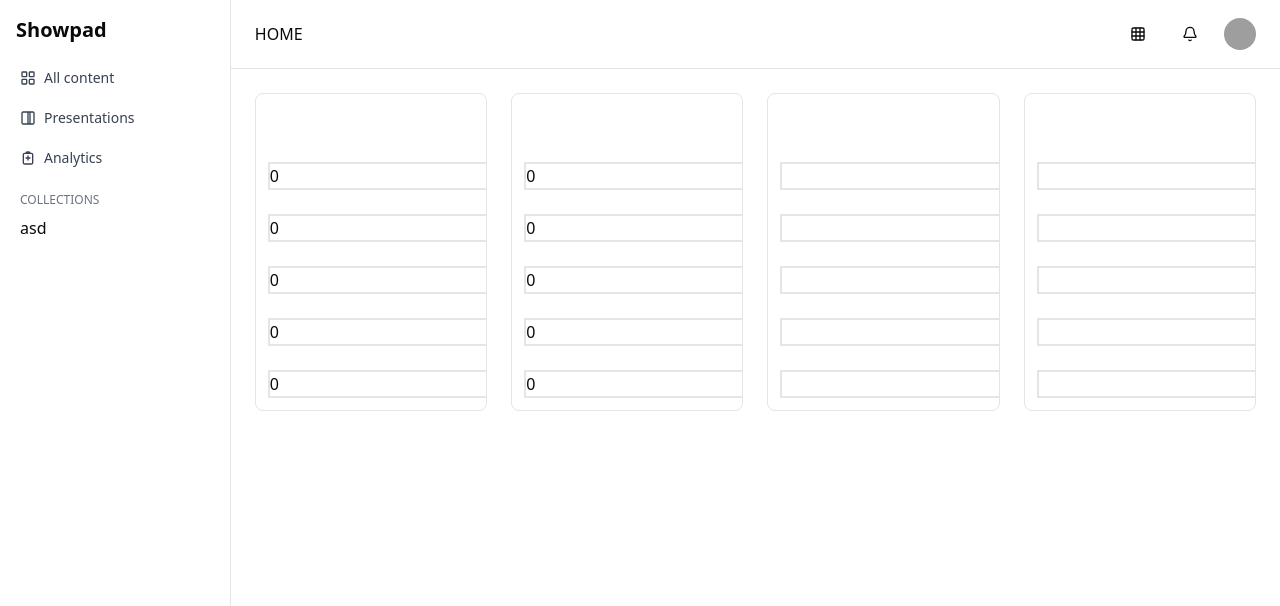
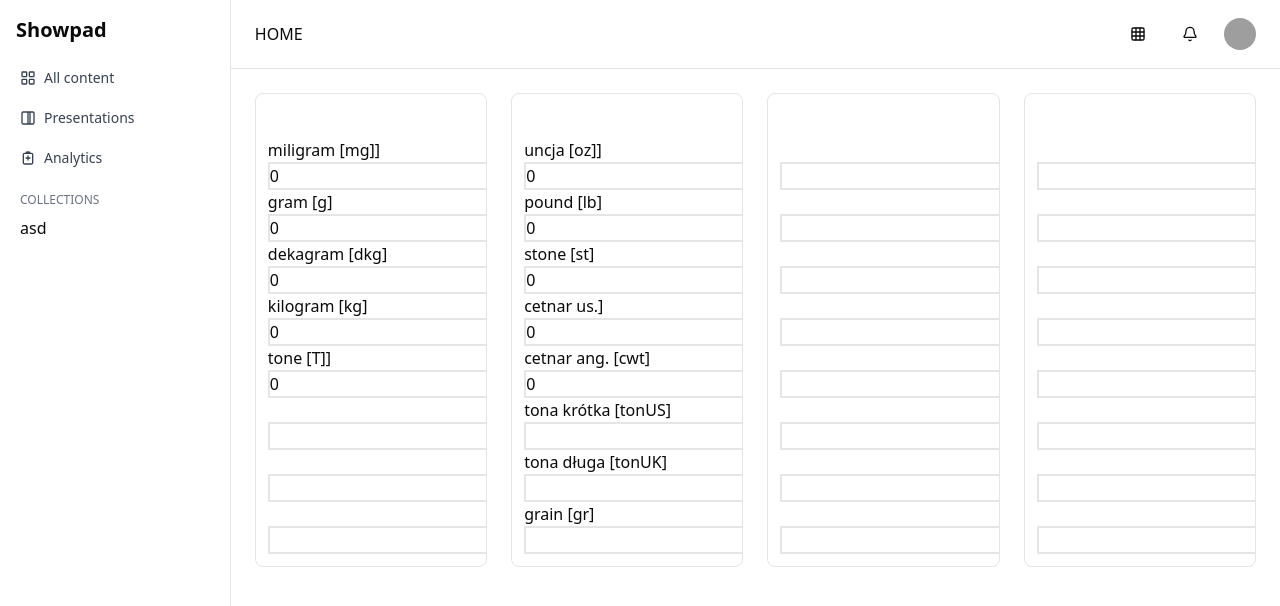
Before and after one commit to PiotrCembrowski/uniter, a Next.js app: page /mass in a window 1280 px wide. Shown: the top 606 px of the page. Built offline with nearby package versions, Linux system fonts and the light colour scheme; grey boxes are pictures that could not be loaded; what next-redux-wrapper would draw is missing.

Commit message:
changing names of components and vars

```diff
--- a/app/components/units/MassUnitCard.tsx
+++ b/app/components/units/MassUnitCard.tsx
@@ -29,9 +29,10 @@ export default function MassUnitCard({ title, value }: UnitCardProps) {
   const [unit6Name, setUnit6Name] = useState<string>();
   const [unit7Name, setUnit7Name] = useState<string>();
   const [unit8Name, setUnit8Name] = useState<string>();
+  console.log("MassUnitCard", title, value);
 
   useEffect(() => {
-    if (title === "Imperial System") {
+    if (title === "Mass imperial") {
       setUnit1Name("uncja [oz]]");
       setUnit2Name("pound [lb]");
       setUnit3Name("stone [st]");
@@ -41,7 +42,7 @@ export default function MassUnitCard({ title, value }: UnitCardProps) {
       setUnit7Name("tona długa [tonUK]");
       setUnit8Name("grain [gr]");
     }
-    if (title === "Metric System") {
+    if (title === "Mass metric") {
       setUnit1Name("miligram [mg]]");
       setUnit2Name("gram [g]");
       setUnit3Name("dekagram [dkg]");
@@ -59,7 +60,7 @@ export default function MassUnitCard({ title, value }: UnitCardProps) {
     const inputName = event.target.name;
     const inputValue = Number(event.target.value);
     const inputTitle = event.target.dataset.title;
-    console.log(event);
+    console.log(inputName, inputValue, inputTitle);
 
     if (title === "Mass imperial" && inputTitle === "Mass imperial") {
       dispatch(newImperialState(inputValue));
--- a/app/components/units/MassUnitDash.tsx
+++ b/app/components/units/MassUnitDash.tsx
@@ -1,7 +1,7 @@
 "use client";
 
 import React, { useEffect, useState } from "react";
-import UnitCard, { ValuesMetric } from "./LengthUnitCard";
+import MassUnitCard, { ValuesMass } from "./MassUnitCard";
 import { useAppSelector } from "@/store/hooks";
 
 const MassUnitDash = () => {
@@ -13,9 +13,9 @@ const MassUnitDash = () => {
     console.log("MassUnitDash", showImperialValue, showImperialValue);
   }, [showImperialValue, showMetricValue]);
 
-  const [metricValue, setMetricValue] = useState<ValuesMetric>();
+  const [metricValue, setMetricValue] = useState<ValuesMass>();
 
-  const [imperialValue, setImperialValue] = useState<ValuesMetric>();
+  const [imperialValue, setImperialValue] = useState<ValuesMass>();
 
   useEffect(() => {
     setImperialValue({
@@ -36,10 +36,10 @@ const MassUnitDash = () => {
 
   return (
     <div className="grid grid-cols-1 gap-6 md:grid-cols-2 lg:grid-cols-4">
-      <UnitCard title="Mass metric" value={metricValue} />
-      <UnitCard title="Mass imperial" value={imperialValue} />
-      <UnitCard title="Sea Metric" />
-      <UnitCard title="Astronomic Metric" />
+      <MassUnitCard title="Mass metric" value={metricValue} />
+      <MassUnitCard title="Mass imperial" value={imperialValue} />
+      <MassUnitCard title="Sea Metric" />
+      <MassUnitCard title="Astronomic Metric" />
     </div>
   );
 };
```
